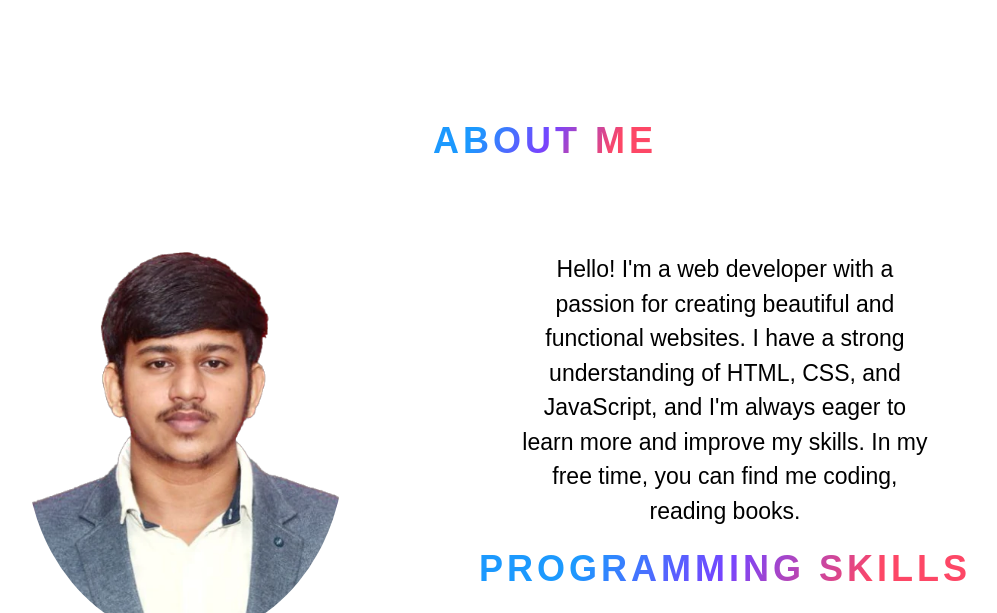
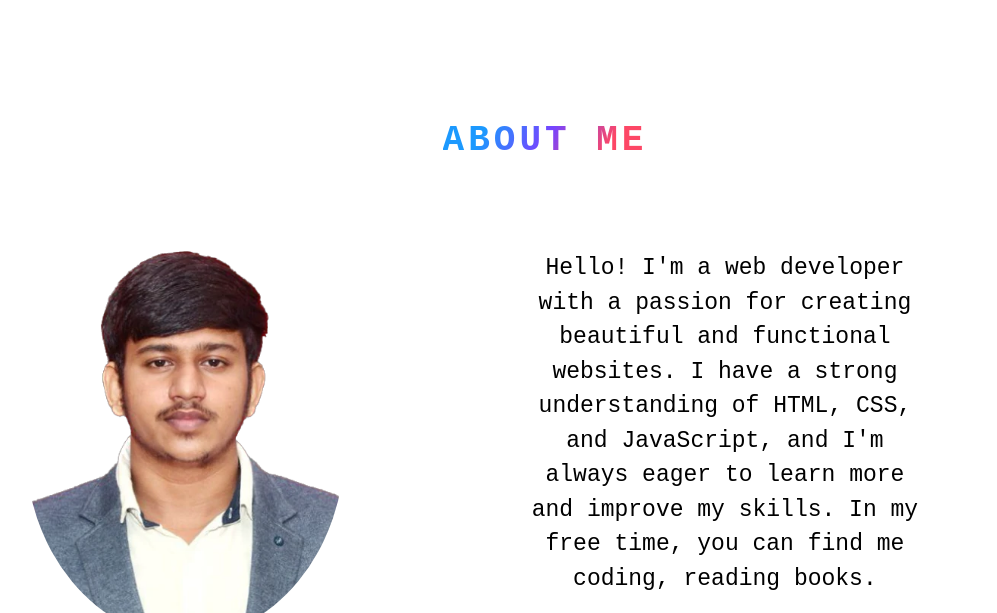
Before and after one commit to safwan-shaikh/Portfolio, a plain HTML site: page index.html in a window 1280 px wide. Shown: the part 730-1343 px from the top of the page, without its empty margins (95-1092 px from the left). Drawn offline with Linux system fonts and the light colour scheme; a web font is replaced by a local one.

Commit message:
Changed font family

```diff
--- a/style.css
+++ b/style.css
@@ -165,7 +165,7 @@ nav ul li a:hover:after {
 #about h2 {
   font-size: 36px;
   margin-bottom: 20px;
-  font-family: fantasy;
+  font-family: 'Courier New', Courier, monospace;
 
   color: #1f1f25;
   text-transform: uppercase;
@@ -188,7 +188,7 @@ nav ul li a:hover:after {
   line-height: 1.5;
   width: 60%;
   margin: 0 auto;
-  font-family: fantasy;
+  font-family:'Courier New', Courier, monospace;
 }
 .container {
   max-width: 1200px;
```
